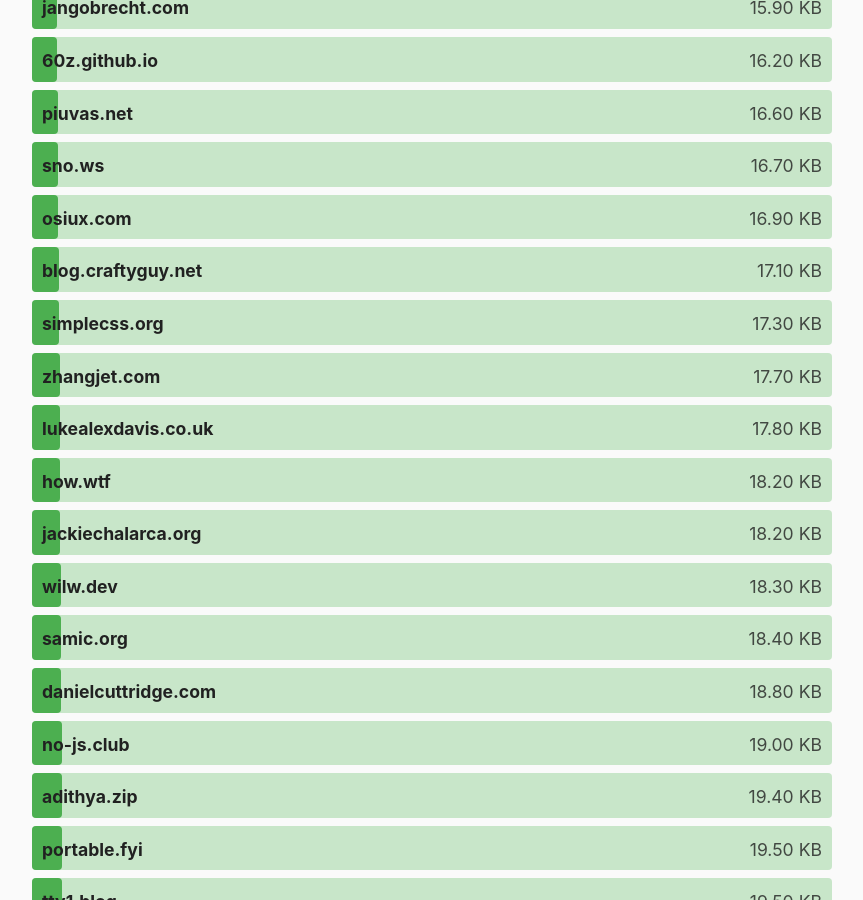
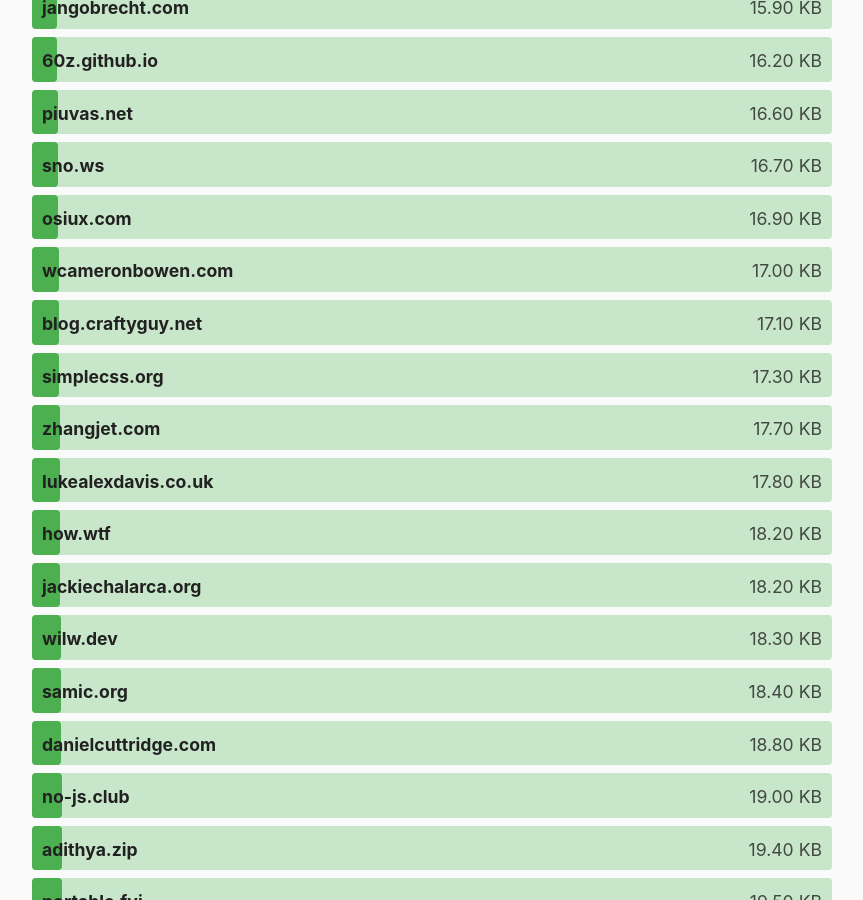
Before and after one commit to kevquirk/512kb.club, a Jekyll site: the page built from index.md, in a window 1280 px wide and 900 px high, scrolled down 8686 px. Shown: the whole window, without its empty margins (208-1071 px from the left). Built offline with Jekyll 4.4.1, drawn with Linux system fonts in a browser that asks for light colours.

Commit message:
adding wcameronbowen.com

```diff
--- a/_data/sites.yml
+++ b/_data/sites.yml
@@ -4193,6 +4193,11 @@
   size: 364
   last_checked: 2023-04-19
 
+- domain: wcameronbowen.com
+  url: https://wcameronbowen.com/
+  size: 17
+  last_checked: 2024-11-27
+
 - domain: webmusic.pages.dev
   url: https://webmusic.pages.dev/
   size: 505
```
